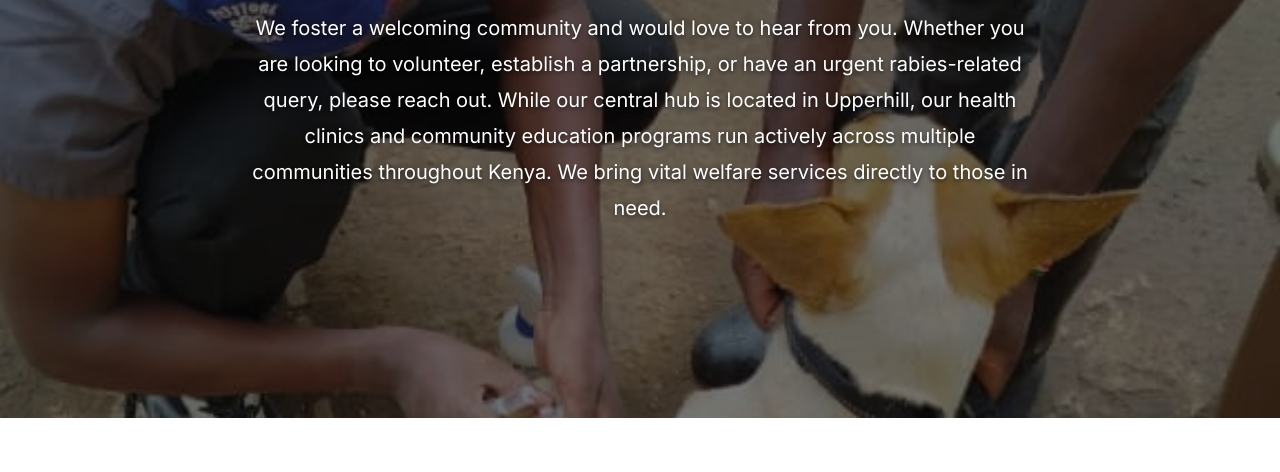
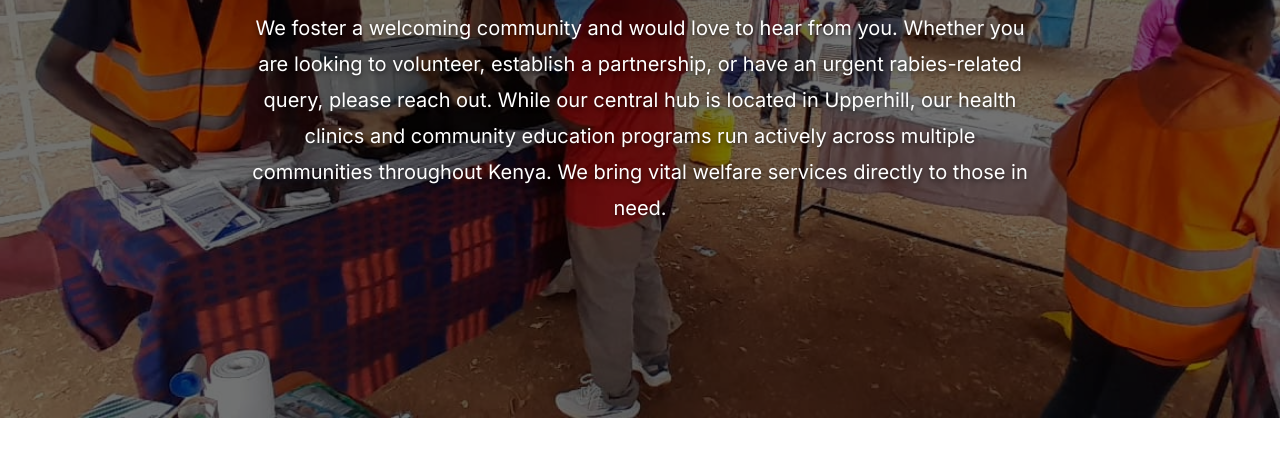
Before and after one commit to tocawi/tocawi, a plain HTML site: page contact.html in a window 1280 px wide. Shown: the part 332-804 px from the top of the page. Drawn offline with Linux system fonts and the light colour scheme.

Commit message:
Update hero background image in contact.html

```diff
--- a/contact.html
+++ b/contact.html
@@ -71,7 +71,7 @@
         <!-- Hero Section with Background Image -->
         <section class="hero-section" style="position: relative; min-height: 80vh; display: flex; align-items: center; justify-content: center; text-align: center; color: #ffffff; padding: 80px 20px; overflow: hidden;">
             <!-- Explicit Background Image Tag -->
-            <img src="images/wrd26-2.jpeg" alt="Machakos Outreach" class="hero-bg-img" style="position: absolute; top: 0; left: 0; width: 100%; height: 100%; object-fit: cover; z-index: -2;">
+            <img src="images/IMG-20261024-WA0007.jpg" alt="Machakos Outreach" class="hero-bg-img" style="position: absolute; top: 0; left: 0; width: 100%; height: 100%; object-fit: cover; z-index: -2;">
             <div class="hero-bg-overlay" style="position: absolute; top: 0; left: 0; width: 100%; height: 100%; background: rgba(0, 0, 0, 0.55); z-index: -1;"></div>
 
             <div class="hero-content" style="max-width: 900px; margin: 0 auto;">
```
